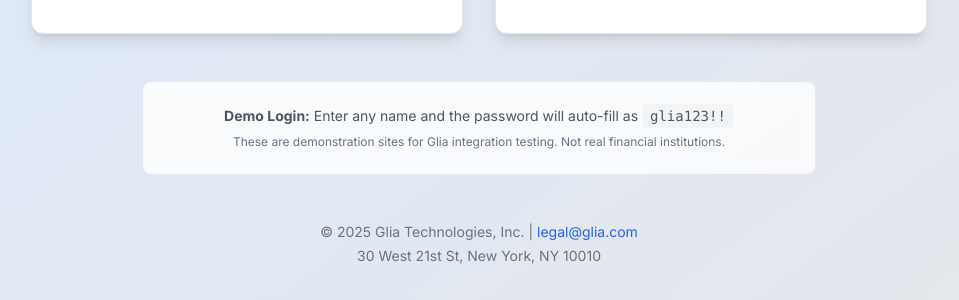
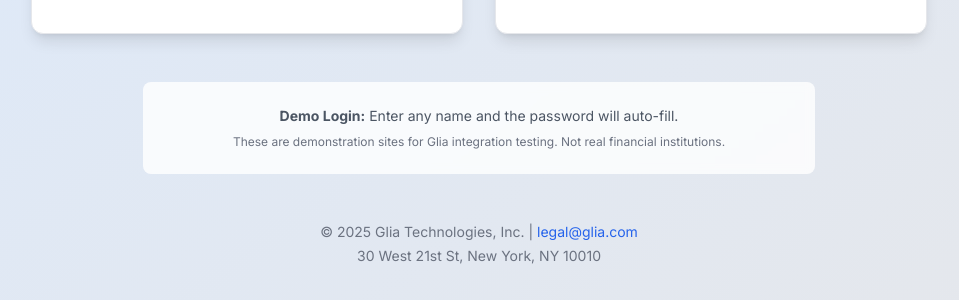
Before and after one commit to parkerjo-glia/parkerjo-glia.github.io, a Jekyll site: the page built from index.html, in a window 1280 px wide. Shown: the part 612-912 px from the top of the page, without its empty margins (161-1120 px from the left). Built offline with Jekyll 4.4.1, drawn with Linux system fonts in a browser that asks for light colours; nearby versions of some CDN libraries.

Commit message:
removed temp password from homepage

```diff
--- a/index.html
+++ b/index.html
@@ -92,7 +92,7 @@ layout: null
         <div class="text-center mt-12">
             <div class="bg-white/80 backdrop-blur-sm rounded-lg p-6 max-w-2xl mx-auto">
                 <p class="text-sm text-gray-600 mb-2">
-                    <strong>Demo Login:</strong> Enter any name and the password will auto-fill as <code class="bg-gray-100 px-2 py-1 rounded">glia123!!</code>
+                    <strong>Demo Login:</strong> Enter any name and the password will auto-fill.
                 </p>
                 <p class="text-xs text-gray-500">
                     These are demonstration sites for Glia integration testing. Not real financial institutions.
```
